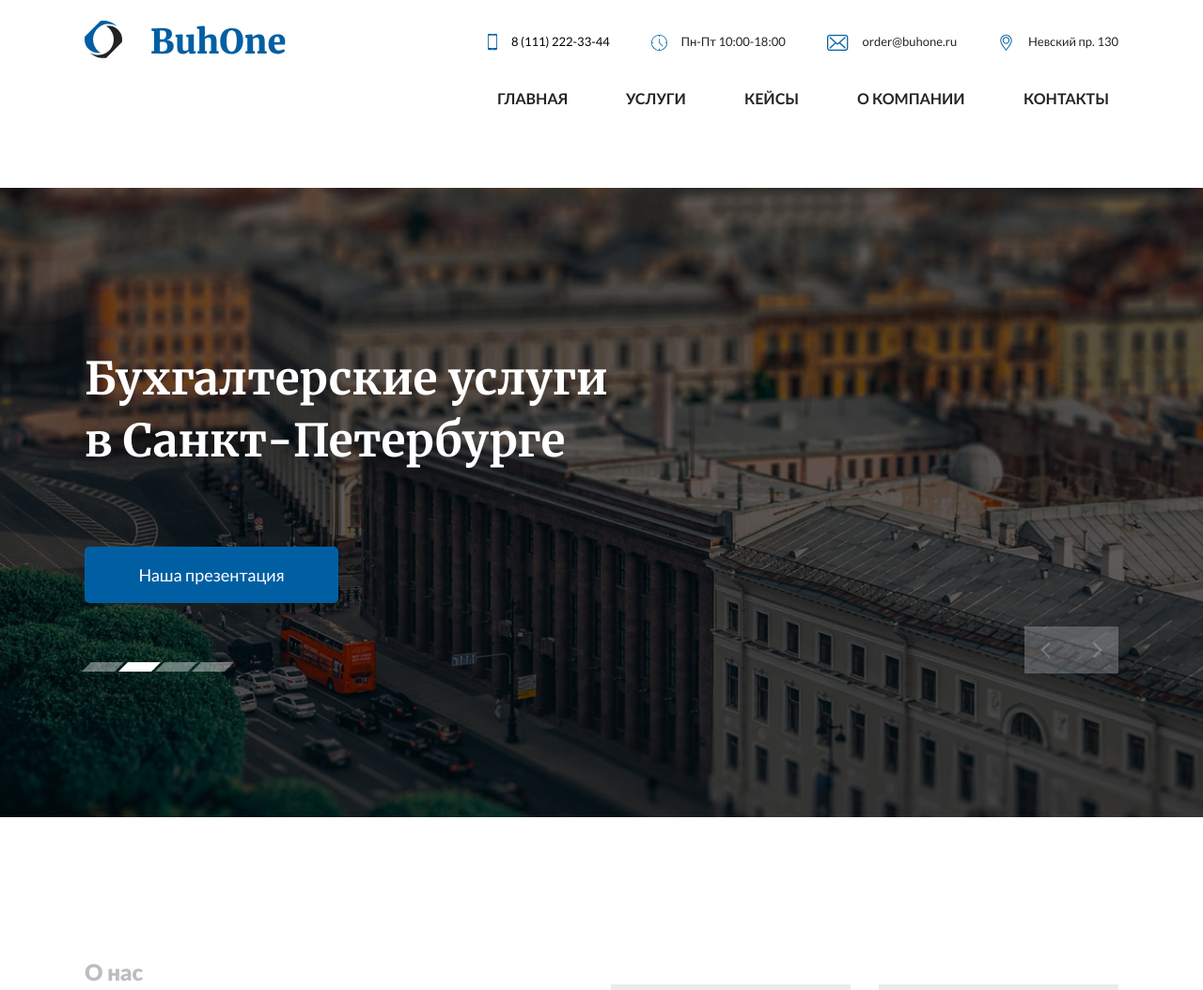
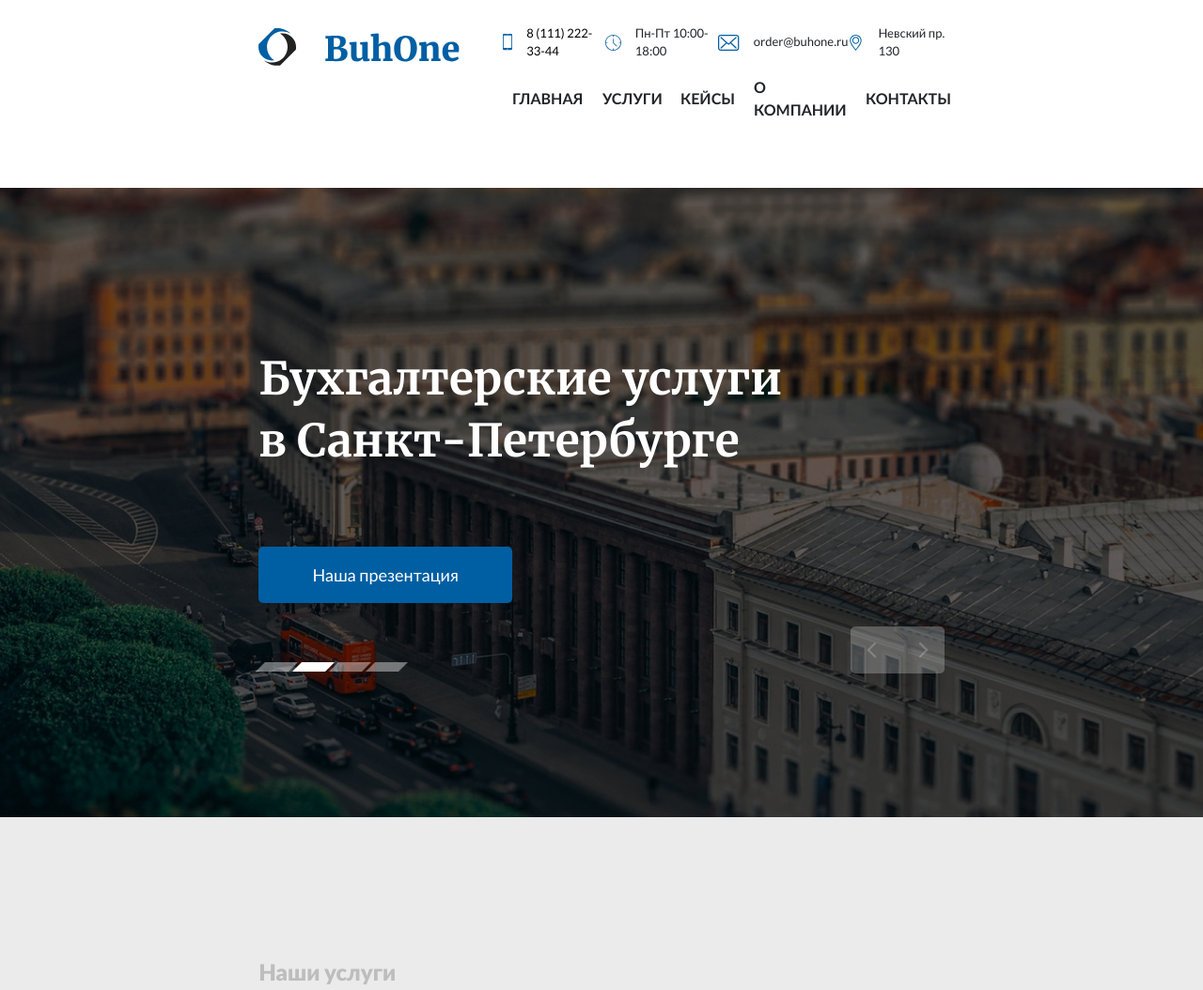
Before and after one commit to Cornholius/buh_template, a website: page src/index.html in a window 1280 px wide. Shown: the top 1054 px of the page at 94% size. Drawn offline with nearby package versions, Linux system fonts and the light colour scheme.

Commit message:
правки

```diff
--- a/src/index.html
+++ b/src/index.html
@@ -14,30 +14,30 @@
 </head>
 <body>
 
-    <section class="header">
+    <header class="header">
         <div class="container">
             <div class="topline">
                 <div class="topline__logo">
-                    <img src="img/header/buhone.svg" alt="">
+                    <img src="img/header/buhone.svg" alt="logo">
                 </div>
-                <div class="topline__wrapper">
-                    <div class="topline__wrapper__contacts">
-                        <a href="tel:+71112223344" class="item"><img src="img/header/phone.svg" alt="">8 (111) 222-33-44</a>
-                        <div class="item"><img src="img/header/clock.svg" alt="">Пн-Пт 10:00-18:00</div>
-                        <div class="item"><img src="img/header/mail.svg" alt="">order@buhone.ru</div>
-                        <div class="item"><img src="img/header/map.svg" alt="">Невский пр. 130</div>
+                <div class="topline__navigation">
+                    <div class="contacts">
+                        <a href="tel:+71112223344" class="item"><img src="img/header/phone.svg" alt="phone">8 (111) 222-33-44</a>
+                        <div class="item"><img src="img/header/clock.svg" alt="clock">Пн-Пт 10:00-18:00</div>
+                        <div class="item"><img src="img/header/mail.svg" alt="mail">order@buhone.ru</div>
+                        <div class="item"><img src="img/header/map.svg" alt="map">Невский пр. 130</div>
                     </div>
-                    <ul class="topline__wrapper__menu">
+                    <nav class="menu">
                         <li class="menu_list__item"><div class="menu_text">Главная</div></li>
                         <li class="menu_list__item"><div class="menu_text">Услуги</div></li>
                         <li class="menu_list__item"><div class="menu_text">Кейсы</div></li>
                         <li class="menu_list__item"><div class="menu_text">О компании</div></li>
                         <li class="menu_list__item"><div class="menu_text">Контакты</div></li>
-                    </ul>
+                    </nav>
                 </div>
             </div>
         </div>
-    </section>
+    </header>
 
     <section class="carousel">
         <div class="container">
@@ -57,6 +57,33 @@
                 <div class="carousel__header">
                     <h1>Бухгалтерские услуги<br>в Санкт-Петербурге</h1>
                     <button class="button">Наша презентация</button>
+                </div>
+            </div>
+        </div>
+    </section>
+
+    <section class="services">
+        <div class="container">
+            <h2 class="services__header">Наши услуги</h2>
+            <div class="services__text">Мы специализируемся</div>
+            <div class="services__cards">
+                <div class="card">
+                    <div class="card__text">Бухгалтерские обслуживание</div>
+                </div>
+                <div class="card">
+                    <div class="card__text">Бухгалтерские обслуживание</div>
+                </div>
+                <div class="card">
+                    <div class="card__text">Бухгалтерские обслуживание</div>
+                </div>
+                <div class="card">
+                    <div class="card__text">Бухгалтерские обслуживание</div>
+                </div>
+                <div class="card">
+                    <div class="card__text">Бухгалтерские обслуживание</div>
+                </div>
+                <div class="card">
+                    <div class="card__text">Бухгалтерские обслуживание</div>
                 </div>
             </div>
         </div>
@@ -90,38 +117,11 @@
                         <div class="bar_text">Завершено крупных сделок</div>
                         <div class="bar_link">Все кейсы</div>
                     </div>
-                    <div class="bar bar_active">
+                    <div class="bar">
                         <div class="bar_header">90</div>
                         <div class="bar_text">Завершено крупных сделок</div>
                         <div class="bar_link">Все кейсы</div>
                     </div>
-                </div>
-            </div>
-        </div>
-    </section>
-
-    <section class="services">
-        <div class="container">
-            <h2 class="services__header">Наши услуги</h2>
-            <div class="services__text">Мы специализируемся</div>
-            <div class="services__cards">
-                <div class="card">
-                    <div class="card__text">Бухгалтерские обслуживание</div>
-                </div>
-                <div class="card">
-                    <div class="card__text">Бухгалтерские обслуживание</div>
-                </div>
-                <div class="card">
-                    <div class="card__text">Бухгалтерские обслуживание</div>
-                </div>
-                <div class="card">
-                    <div class="card__text">Бухгалтерские обслуживание</div>
-                </div>
-                <div class="card">
-                    <div class="card__text">Бухгалтерские обслуживание</div>
-                </div>
-                <div class="card">
-                    <div class="card__text">Бухгалтерские обслуживание</div>
                 </div>
             </div>
         </div>
--- a/src/sass/_about_us.sass
+++ b/src/sass/_about_us.sass
@@ -69,8 +69,9 @@
                 text-decoration-line: underline;
                 color: #005FA3;
                 margin-top: 47px
-            &_active
+            &:hover
                 background: #005FA3;
-                color: #fff
+                // color: #fff
+                transition: 1s
                 .bar_link
-                    color: #fff
+                    color: #000000
--- a/src/sass/_header.sass
+++ b/src/sass/_header.sass
@@ -4,21 +4,21 @@
     margin-top: 80px
 
 .topline
+    padding-top: 30px
     width: 100%
     display: flex
     justify-content: space-between
 
     &__logo
-        margin-top: 22px
+        // margin-top: 22px
         height: 57px
 
-    &__wrapper
+    &__navigation
         display: flex
         flex-direction: column
-        width: 671px
+        width: 65%
 
-        &__contacts, &__menu
-            margin-top: 30px
+        .contacts, .menu
             height: 30px
             display: flex
             justify-content: space-between
@@ -36,9 +36,10 @@
                 text-decoration: none
                 color: #000000
 
-        &__menu
-            margin-bottom: 0
-            padding: 0
+        .menu
+            padding: 30px 0 0 0
+            height: 60px
+            margin: 0
             align-items: center
 
             .menu_list__item
--- a/src/sass/style.sass
+++ b/src/sass/style.sass
@@ -1,6 +1,8 @@
 .container
     display: block
-    width: 1100px
+    // width: 1100px
+    width: 57vw
+    height: 100%
     margin: 0 auto
 
 .button
@@ -31,9 +33,10 @@
     opacity: 0.4
     display: flex
     align-items: center
+    border-radius: 0px 5px 5px 0px
     &:hover
         opacity: 1
-        transition: 0.5s
+        transition: 1s
     &:focus
         outline: none
     .btn_arrow_right, .btn_arrow_left
@@ -49,6 +52,7 @@
         left: 20px
 .slick-prev
     right: calc( 0% + 50px )
+    border-radius: 5px 0px 0px 5px
 
 .dots-style
     padding: 0
```
Also changed, not shown: src/css/style.min.css.
